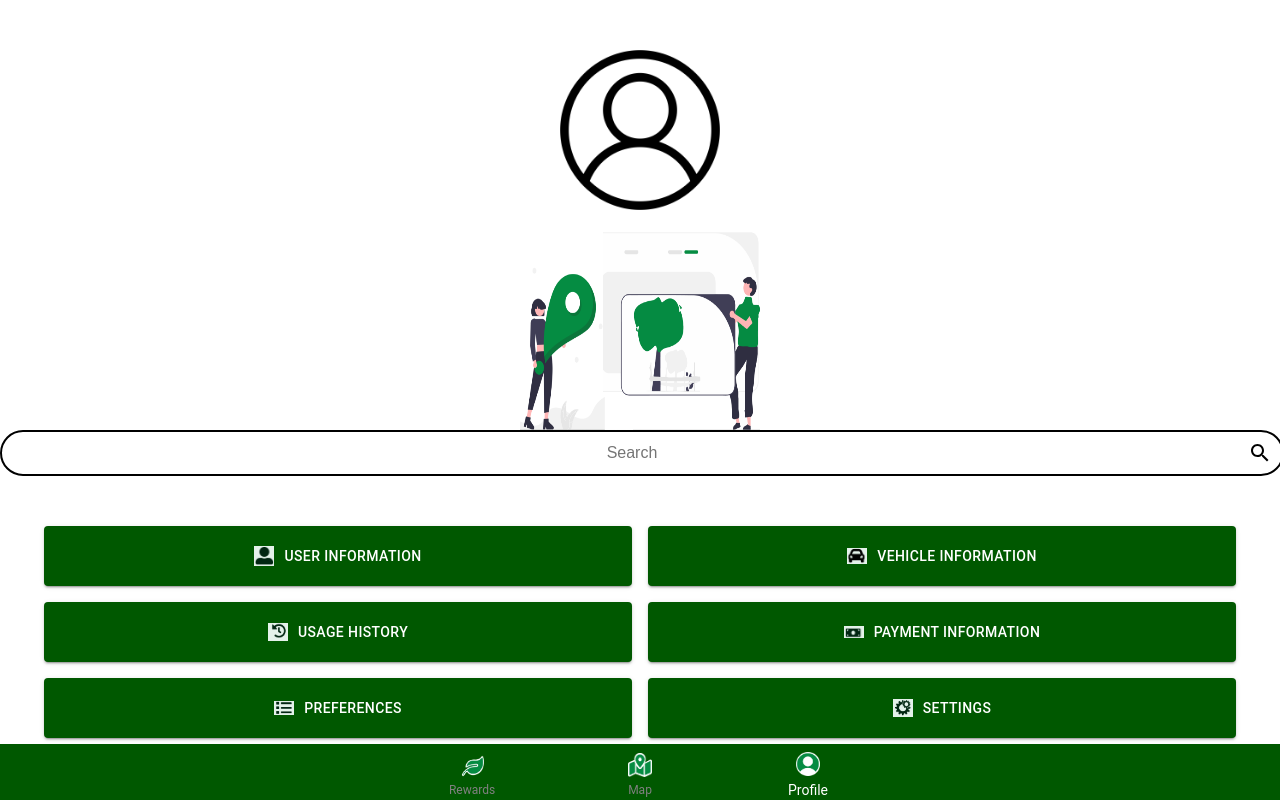
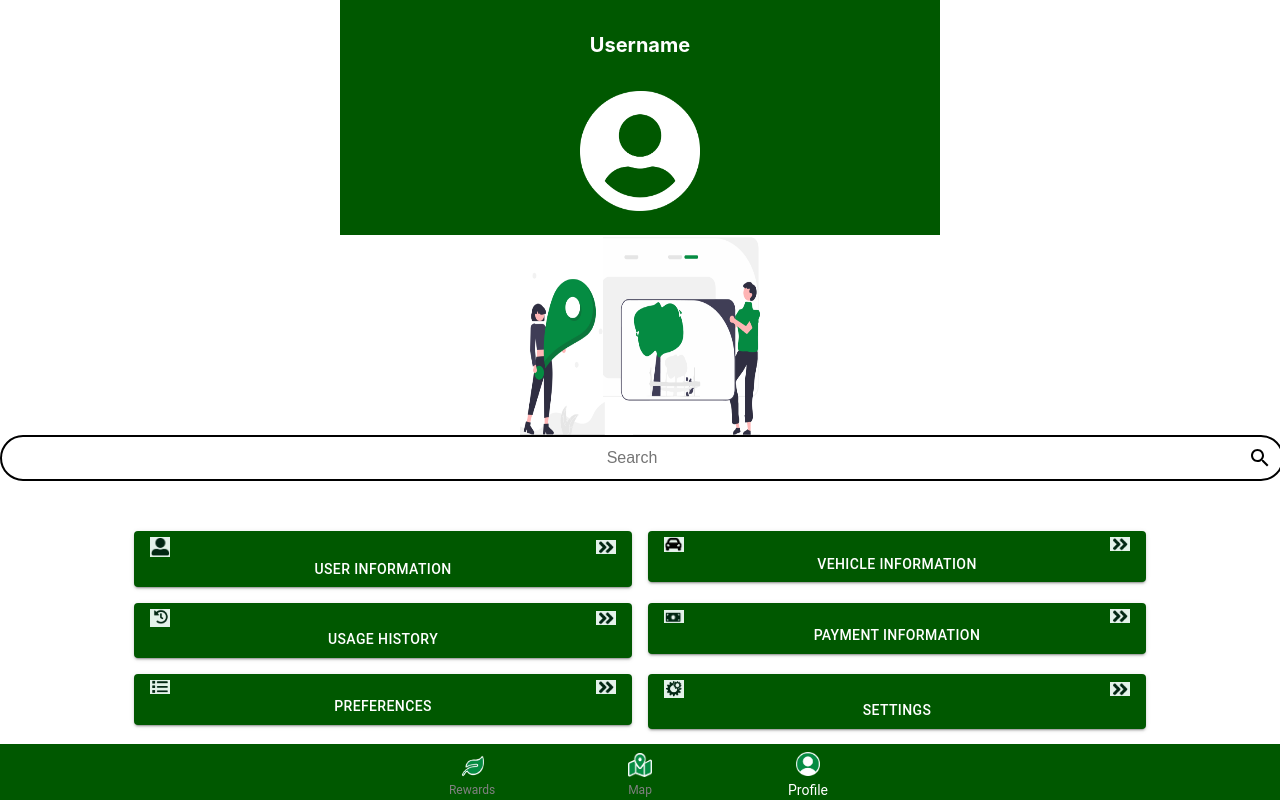
Before and after one commit to CoffeeFrog101/GreenPark, a React (Create React App) app: page /profile in a window 1280 px wide. Built offline with nearby package versions, Linux system fonts and the light colour scheme.

Commit message:
Added topContainer for user profile img

```diff
--- a/src/pages/profile/GridBtns.jsx
+++ b/src/pages/profile/GridBtns.jsx
@@ -7,18 +7,29 @@ import usageHistory from "../imgs/usageHistory.png";
 import paymentInfo from "../imgs/paymentInfo.png";
 import preferences from "../imgs/preferences.png";
 import settings from "../imgs/settings.png";
+import arrows from "../imgs/arrows.png";
 
 const StyledButton = styled(Button)`
   background-color: rgb(0, 88, 0) !important;
   color: white !important;
   width: 100%;
-  height: 60px;
+  height: auto;
   display: flex;
-  justify-content: start;
-  align-items: baseline;
+  flex-direction: column;
+  justify-content: center;
+  align-items: center;
   text-transform: none;
   font-size: 14px;
   margin-top: 20px;
+  padding: 10px;
+
+  &:hover {
+    border: 4px solid black;
+  }
+
+  &:active {
+    border: 4px solid black;
+  }
 `;
 
 const Icon = styled.img`
@@ -27,43 +38,74 @@ const Icon = styled.img`
   margin-right: 10px;
 `;
 
+const ArrowIcon = styled.img`
+  width: 20px;
+  height: auto;
+  margin-left: auto;
+`;
+
+const IconWrapper = styled.div`
+  display: flex;
+  align-items: center;
+  width: 100%;
+  justify-content: space-between; /* Ensures even spacing between icons */
+`;
+
 const ButtonGrid = () => {
   return (
     <Grid container spacing={2}>
       <Grid item xs={6}>
         <StyledButton variant="contained">
+          <IconWrapper>
             <Icon src={userInfo} />
-          User Information
+            <ArrowIcon src={arrows} />
+          </IconWrapper>
+          <span>User Information</span>
         </StyledButton>
       </Grid>
       <Grid item xs={6}>
         <StyledButton variant="contained">
+          <IconWrapper>
             <Icon src={vehicleInfo} />
-          Vehicle Information
+            <ArrowIcon src={arrows} />
+          </IconWrapper>
+          <span>Vehicle Information</span>
         </StyledButton>
       </Grid>
       <Grid item xs={6}>
         <StyledButton variant="contained">
+          <IconWrapper>
             <Icon src={usageHistory} />
-          Usage History
+            <ArrowIcon src={arrows} />
+          </IconWrapper>
+          <span>Usage History</span>
         </StyledButton>
       </Grid>
       <Grid item xs={6}>
         <StyledButton variant="contained">
+          <IconWrapper>
             <Icon src={paymentInfo} />
-          Payment Information
+            <ArrowIcon src={arrows} />
+          </IconWrapper>
+          <span>Payment Information</span>
         </StyledButton>
       </Grid>
       <Grid item xs={6}>
         <StyledButton variant="contained">
+          <IconWrapper>
             <Icon src={preferences} />
-          Preferences
+            <ArrowIcon src={arrows} />
+          </IconWrapper>
+          <span>Preferences</span>
         </StyledButton>
       </Grid>
       <Grid item xs={6}>
         <StyledButton variant="contained">
+          <IconWrapper>
             <Icon src={settings} />
-          Settings
+            <ArrowIcon src={arrows} />
+          </IconWrapper>
+          <span>Settings</span>
         </StyledButton>
       </Grid>
     </Grid>
--- a/src/pages/profile/Profile.jsx
+++ b/src/pages/profile/Profile.jsx
@@ -1,23 +1,15 @@
 import React from "react";
 import "../pages.css";
-import profile from "../imgs/profileicon.png";
 import SearchBar2 from "./SearchBar2";
 import ButtonGrid from "./GridBtns";
 import profilePeople from "../imgs/profilePeople.png";
+import TopContainer from "./topContainer";
 
 const Profile = () => {
   return (
     <div className="page-content">
-      <img
-        src={profile}
-        alt="Profile pic"
-        style={{
-          width: "20vh",
-          height: "20vh",
-          marginTop: "50px",
-          marginBottom: "20px",
-        }}
-      />
+      <TopContainer>
+      </TopContainer>
       <img
         src={profilePeople}
         alt="Profile People"
@@ -26,10 +18,8 @@ const Profile = () => {
           height: "25vh",
         }}
       />
-      <SearchBar2></SearchBar2>
+      <SearchBar2 />
       <div style={{ marginTop: "50px" }}>
-        {" "}
-        {}
         <ButtonGrid />
       </div>
     </div>
--- /dev/null
+++ b/src/pages/profile/topContainer.jsx
@@ -0,0 +1,34 @@
+import React from "react";
+import Container from "@mui/material/Container";
+import profile from "../imgs/profileicon.png";
+
+const TopContainer = ({ children }) => {
+  const ctnrStyle = {
+    backgroundColor: "rgb(0, 88, 0)",
+    textAlign: "center",
+    width: "100%",
+  };
+
+  const headingStyle = {
+    color: "white",
+    fontSize: "20px",
+  };
+
+  return (
+    <Container maxWidth="sm" sx={ctnrStyle}>
+      {children}
+      <h5 style={headingStyle}> Username </h5>
+      <img
+        src={profile}
+        alt="Profile pic"
+        style={{
+          width: "15vh",
+          height: "15vh",
+          marginBottom: "20px",
+        }}
+      />
+    </Container>
+  );
+};
+
+export default TopContainer;
```
Also changed, not shown: src/pages/imgs/arrows.png (added), src/pages/imgs/profileicon.png. Lines whose indentation alone changed are shown as unchanged.
